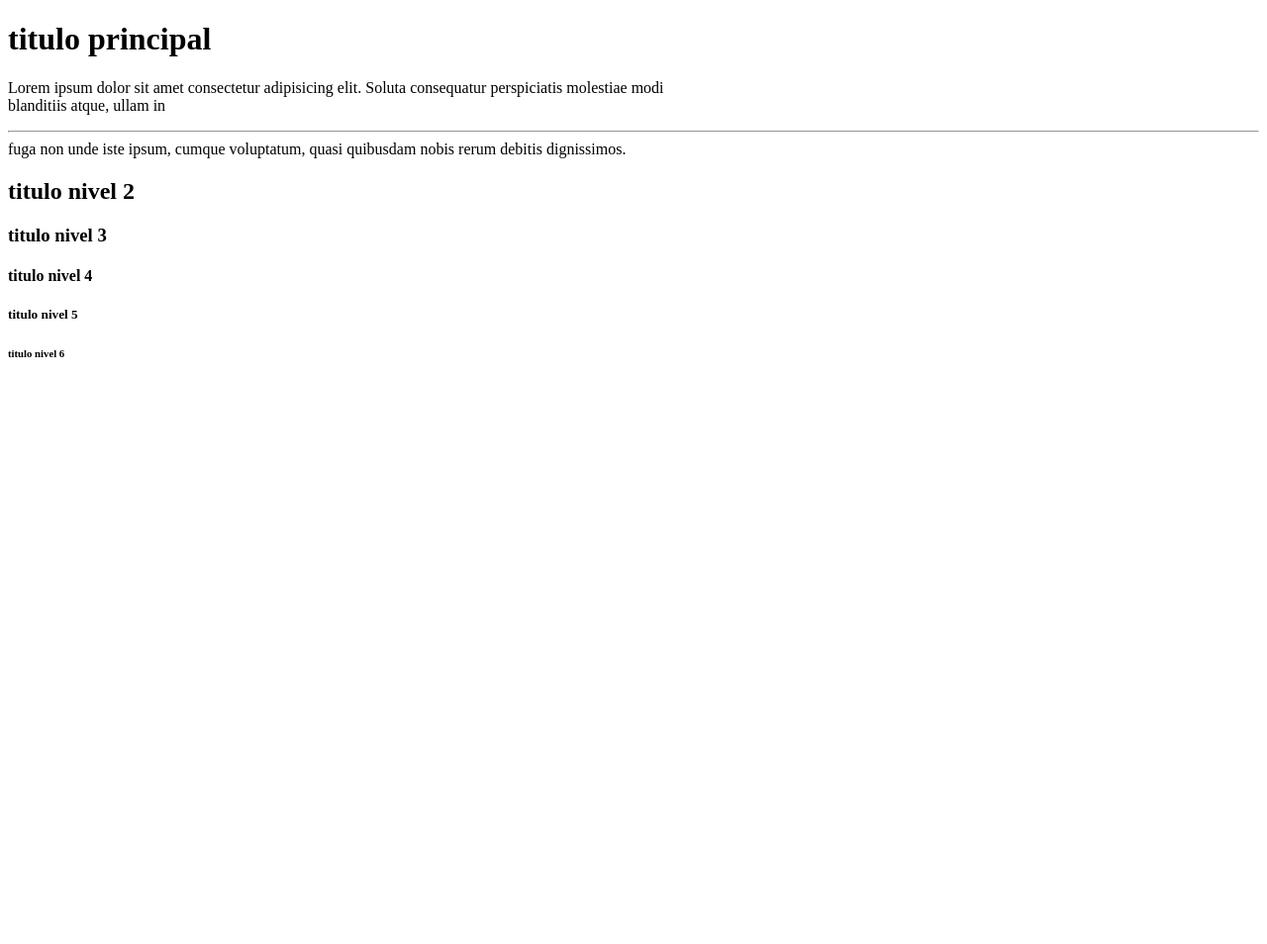
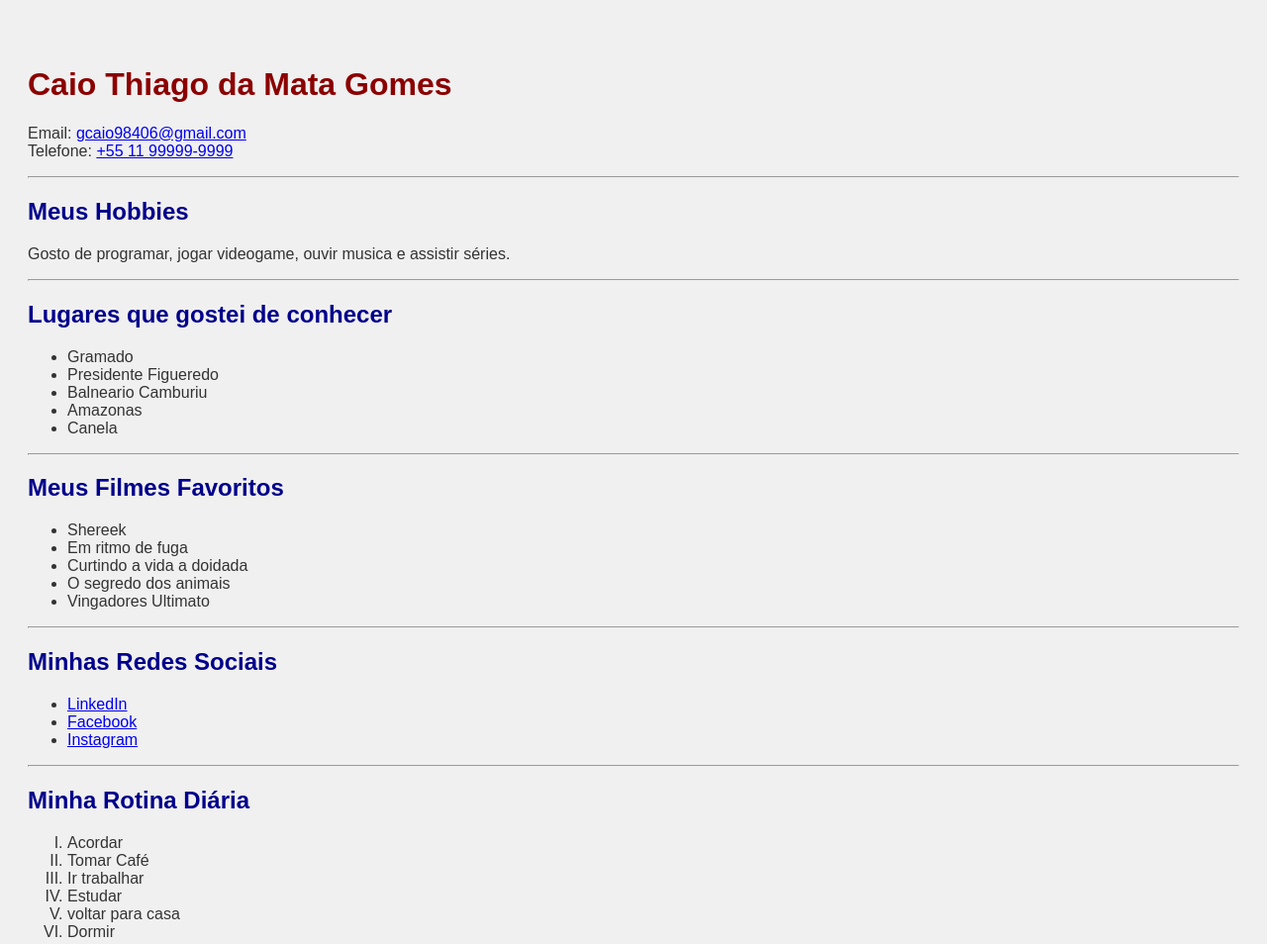
Before and after one commit to eucaiogomes/exerciciois-html, a plain HTML site: page index.html in a window 1280 px wide. Shown: the whole page at 99% size. Before the commit the page ends 800 px from the top, so only its background shows below. Drawn offline with Linux system fonts and the light colour scheme.

Commit message:
Caio dados

```diff
--- /dev/null
+++ b/css/style.css
@@ -0,0 +1,12 @@
+body{
+    background-color: burlywood;
+    padding: 20px;
+}
+h2{
+    color: darkblue;
+    font-family: Arial, sans-serif;
+}
+h1{
+    color: darkred;
+    font-family: Arial, sans-serif;
+}
--- a/index.html
+++ b/index.html
@@ -1,35 +1,76 @@
 <!DOCTYPE html>
 <html lang="pt-BR">
-<!--minha pagina será exibida em português do Brasil-->
+<!-- minha pagina será exibida em português do Brasil -->
 <head>
     <meta charset="UTF-8">
     <meta name="viewport" content="width=device-width, initial-scale=1.0">
-    <title>Niveis de Paragrafos</title>
+    <title>Pagina do caio</title>
+    <link rel="stylesheet" href="css/style.css">
 </head>
 
-<body>
-    <!--Somente um h1 na pagina-->
-    <h1>
-        titulo principal
-    </h1>
-    <!--Abaixo temos os titulos de nivel 2 a 6 e podemos repetir quantas vezes quisermos-->
-    <p>Lorem ipsum dolor sit amet consectetur adipisicing elit. Soluta consequatur perspiciatis molestiae modi<br>
-     blanditiis atque, ullam in <hr>fuga non unde iste ipsum, cumque voluptatum, quasi quibusdam nobis rerum debitis dignissimos.</p>
-    <h2>
-        titulo nivel 2
+<body style="background-color: #f0f0f0; color: #333; font-family: Arial, sans-serif; padding: 20px;">
+    <!-- Somente um h1 na pagina -->
+     <img src="" alt="">
+    <h1>Caio Thiago da Mata Gomes</h1>
+    <p>
+        Email:
+        <a href="mailto:gcaio98406@gmail.com?subject=gcaio98406@gmail.com&body=gcaio98406@gmail.com">gcaio98406@gmail.com</a>
+        <br>
+        Telefone:
+        <a href="https://wa.link/j6lchk">+55 11 99999-9999</a>
+    </p>
+    <hr>
+    <h2>Meus Hobbies</h2>
+    <p>
+        Gosto de programar, jogar videogame, ouvir musica e assistir séries.
+    </p>
+    <hr>
+    <h2>Lugares que gostei de conhecer</h2>
+   <ul>
+        <li>Gramado</li>
+        <li>Presidente Figueredo</li>
+        <li>Balneario Camburiu</li>
+        <li>Amazonas</li>
+        <li>Canela</li>
 
-    </h2>
-    <h3>
-        titulo nivel 3
-    </h3>
-    <h4>
-        titulo nivel 4
-    </h4>
-    <h5>
-        titulo nivel 5
-    </h5>
-    <h6>
-        titulo nivel 6
-    </h6>
+   </ul>
+    <hr>
+    <h2>Meus Filmes Favoritos</h2>
+    <ul>
+        <li>Shereek</li>
+        <li>Em ritmo de fuga</li>
+        <li>Curtindo a vida a doidada</li>
+        <li>O segredo dos animais</li>
+        <li>Vingadores Ultimato</li>
+    </ul>
+    <hr>
+    <h2>Minhas Redes Sociais</h2>
+    <ul>
+        <li>
+            <a href="https://www.linkedin.com/in/caio-thiago-da-mata-gomes-123456789/" target="_blank">LinkedIn</a>
+        </li>
+        <li>
+            <a href="https://www.facebook.com/caio.thiago.123456" target="_blank">Facebook</a>
+        </li>
+        <li>
+            <a href="https://www.instagram.com/caio_thiago/" target="_blank">Instagram</a>
+        </li>
+    </ul>
+    <hr>
+    <h2>Minha Rotina Diária</h2>
+
+    <ol type="I">
+
+        <li>Acordar</li>
+        <li>Tomar Café</li>
+        <li>Ir trabalhar</li>
+        <li>Estudar</li>
+        <li>voltar para casa</li>
+        <li>Dormir</li>
+    </ol>
+
+
+
+
 </body>
 </html>
```
